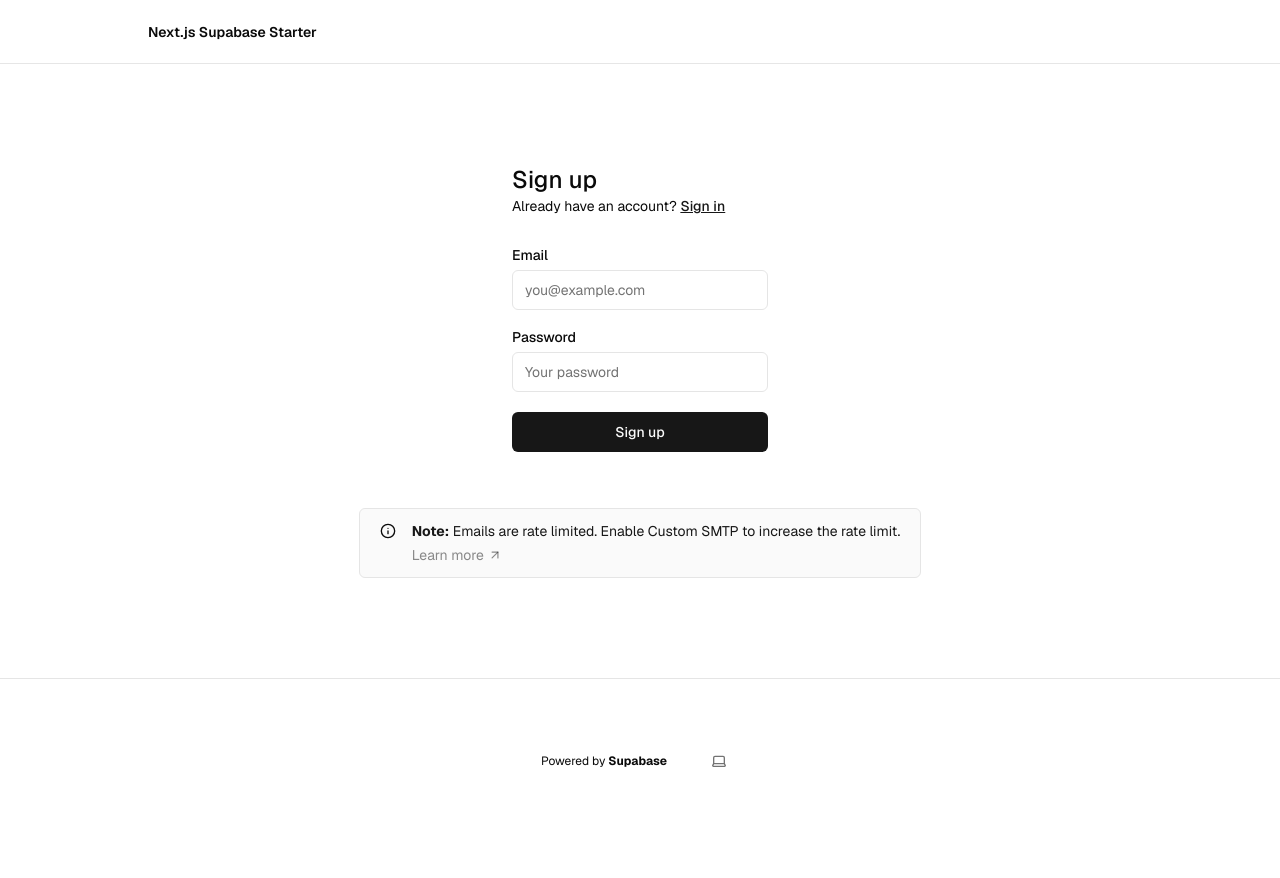
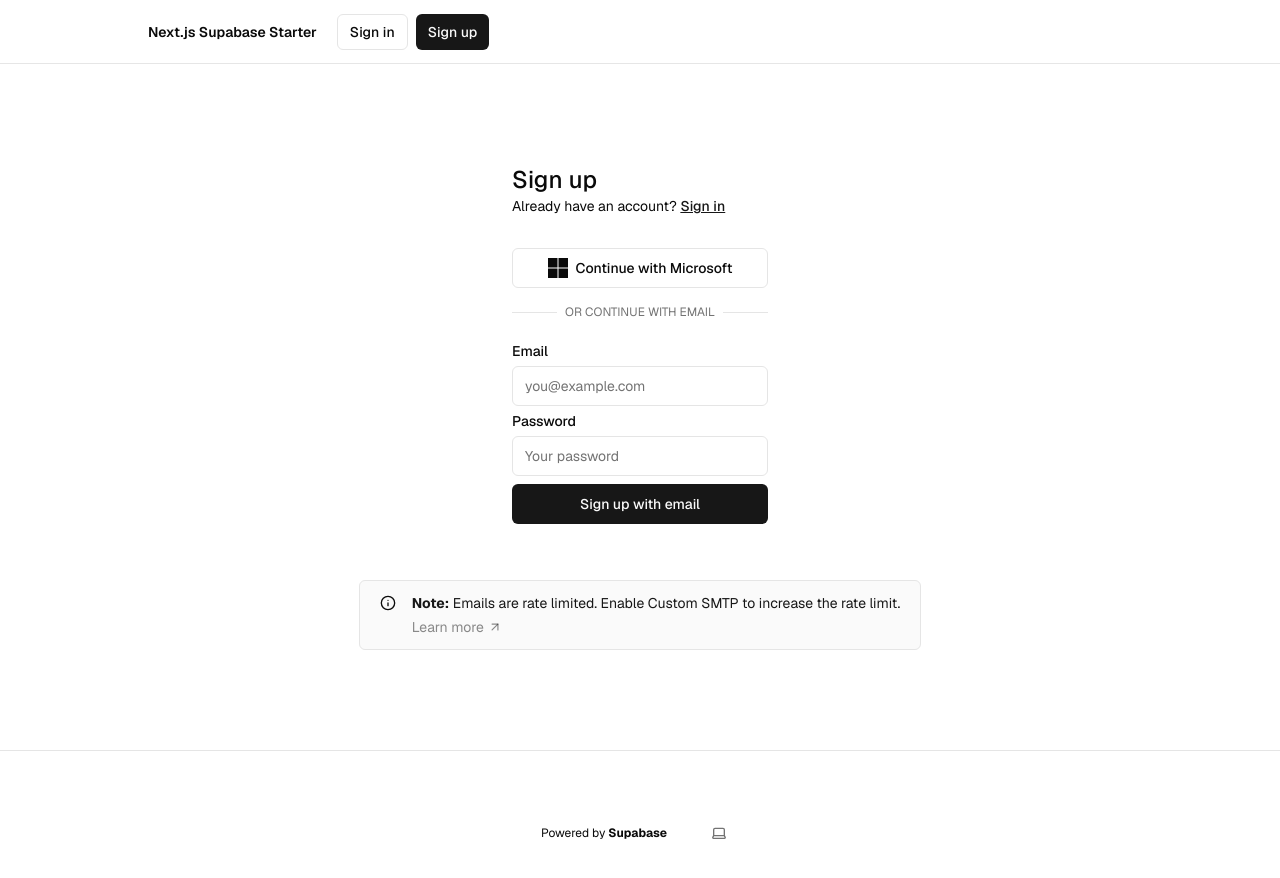
Before and after one commit to Jabril-Mahamud/supa-macalin, a Next.js app: page /sign-up in a window 1280 px wide. Shown: the top 878 px of the page. Before the commit the page ends 843 px from the top, so only its background shows below. Built offline with nearby package versions, Linux system fonts and the light colour scheme; no server answers.

Commit message:
added azure intergration

```diff
--- /dev/null
+++ b/app/(auth-pages)/MicrosoftButton.tsx
@@ -0,0 +1,50 @@
+// components/auth/microsoft-auth.tsx
+'use client';
+
+import { Button } from "@/components/ui/button";
+import { createClient } from "@/utils/supabase/client";
+
+export const MicrosoftButton = () => {
+  const handleMicrosoftSignIn = () => {
+    const supabase = createClient();
+    supabase.auth.signInWithOAuth({
+      provider: 'azure',
+      options: {
+        redirectTo: `${window.location.origin}/auth/callback`,
+        scopes: 'email profile openid'
+      }
+    }).catch(error => {
+      console.error('Error signing in with Microsoft:', error);
+    });
+  };
+
+  return (
+    <Button
+      type="button"
+      onClick={handleMicrosoftSignIn}
+      variant="outline"
+      className="flex items-center justify-center gap-2 w-full"
+    >
+      <svg className="w-5 h-5" viewBox="0 0 24 24">
+        <path
+          fill="currentColor"
+          d="M11.4 24H0V12.6h11.4V24zM24 24H12.6V12.6H24V24zM11.4 11.4H0V0h11.4v11.4zM24 11.4H12.6V0H24v11.4z"
+        />
+      </svg>
+      Continue with Microsoft
+    </Button>
+  );
+};
+
+export const OrSeparator = () => (
+  <div className="relative">
+    <div className="absolute inset-0 flex items-center">
+      <span className="w-full border-t" />
+    </div>
+    <div className="relative flex justify-center text-xs uppercase">
+      <span className="bg-background px-2 text-muted-foreground">
+        Or continue with email
+      </span>
+    </div>
+  </div>
+);
--- a/app/(auth-pages)/sign-in/page.tsx
+++ b/app/(auth-pages)/sign-in/page.tsx
@@ -1,14 +1,17 @@
+// app/(auth)/login/page.tsx
 import { signInAction } from "@/app/actions";
 import { FormMessage, Message } from "@/components/form-message";
 import { SubmitButton } from "@/components/submit-button";
 import { Input } from "@/components/ui/input";
 import { Label } from "@/components/ui/label";
 import Link from "next/link";
+import { MicrosoftButton, OrSeparator } from "@/app/(auth-pages)/MicrosoftButton";
 
 export default async function Login(props: { searchParams: Promise<Message> }) {
   const searchParams = await props.searchParams;
+
   return (
-    <form className="flex-1 flex flex-col min-w-64">
+    <div className="flex-1 flex flex-col min-w-64">
       <h1 className="text-2xl font-medium">Sign in</h1>
       <p className="text-sm text-foreground">
         Don't have an account?{" "}
@@ -16,9 +19,22 @@ export default async function Login(props: { searchParams: Promise<Message> }) {
           Sign up
         </Link>
       </p>
-      <div className="flex flex-col gap-2 [&>input]:mb-3 mt-8">
+
+      <div className="mt-8 flex flex-col gap-6">
+        {/* OAuth Button */}
+        <div className="flex flex-col gap-4">
+          <MicrosoftButton />
+          <OrSeparator />
+        </div>
+
+        {/* Email/Password Form */}
+        <form className="flex flex-col gap-2">
           <Label htmlFor="email">Email</Label>
-        <Input name="email" placeholder="you@example.com" required />
+          <Input
+            name="email"
+            placeholder="you@example.com"
+            required
+          />
           <div className="flex justify-between items-center">
             <Label htmlFor="password">Password</Label>
             <Link
@@ -34,11 +50,15 @@ export default async function Login(props: { searchParams: Promise<Message> }) {
             placeholder="Your password"
             required
           />
-        <SubmitButton pendingText="Signing In..." formAction={signInAction}>
-          Sign in
+          <SubmitButton
+            pendingText="Signing In..."
+            formAction={signInAction}
+          >
+            Sign in with email
           </SubmitButton>
           <FormMessage message={searchParams} />
+        </form>
       </div>
-    </form>
+    </div>
   );
 }
--- a/app/(auth-pages)/sign-up/page.tsx
+++ b/app/(auth-pages)/sign-up/page.tsx
@@ -1,3 +1,4 @@
+// app/(auth)/signup/page.tsx
 import { signUpAction } from "@/app/actions";
 import { FormMessage, Message } from "@/components/form-message";
 import { SubmitButton } from "@/components/submit-button";
@@ -5,11 +6,13 @@ import { Input } from "@/components/ui/input";
 import { Label } from "@/components/ui/label";
 import Link from "next/link";
 import { SmtpMessage } from "../smtp-message";
+import { MicrosoftButton, OrSeparator } from "@/app/(auth-pages)/MicrosoftButton";
 
 export default async function Signup(props: {
   searchParams: Promise<Message>;
 }) {
   const searchParams = await props.searchParams;
+
   if ("message" in searchParams) {
     return (
       <div className="w-full flex-1 flex items-center h-screen sm:max-w-md justify-center gap-2 p-4">
@@ -20,7 +23,7 @@ export default async function Signup(props: {
 
   return (
     <>
-      <form className="flex flex-col min-w-64 max-w-64 mx-auto">
+      <div className="flex flex-col min-w-64 max-w-64 mx-auto">
         <h1 className="text-2xl font-medium">Sign up</h1>
         <p className="text-sm text text-foreground">
           Already have an account?{" "}
@@ -28,9 +31,22 @@ export default async function Signup(props: {
             Sign in
           </Link>
         </p>
-        <div className="flex flex-col gap-2 [&>input]:mb-3 mt-8">
+
+        <div className="mt-8 flex flex-col gap-6">
+          {/* OAuth Button */}
+          <div className="flex flex-col gap-4">
+            <MicrosoftButton />
+            <OrSeparator />
+          </div>
+
+          {/* Email/Password Form */}
+          <form className="flex flex-col gap-2">
             <Label htmlFor="email">Email</Label>
-          <Input name="email" placeholder="you@example.com" required />
+            <Input
+              name="email"
+              placeholder="you@example.com"
+              required
+            />
             <Label htmlFor="password">Password</Label>
             <Input
               type="password"
@@ -39,12 +55,16 @@ export default async function Signup(props: {
               minLength={6}
               required
             />
-          <SubmitButton formAction={signUpAction} pendingText="Signing up...">
-            Sign up
+            <SubmitButton
+              formAction={signUpAction}
+              pendingText="Signing up..."
+            >
+              Sign up with email
             </SubmitButton>
             <FormMessage message={searchParams} />
+          </form>
         </div>
-      </form>
+      </div>
       <SmtpMessage />
     </>
   );
--- a/app/layout.tsx
+++ b/app/layout.tsx
@@ -37,6 +37,7 @@ export default function RootLayout({
                   <div className="flex gap-5 items-center font-semibold">
                     <Link href={"/"}>Next.js Supabase Starter</Link>
                     <div className="flex items-center gap-2">
+                      <HeaderAuth/>
                     </div>
                   </div>
                 </div>
```
Lines whose indentation alone changed are shown as unchanged.
